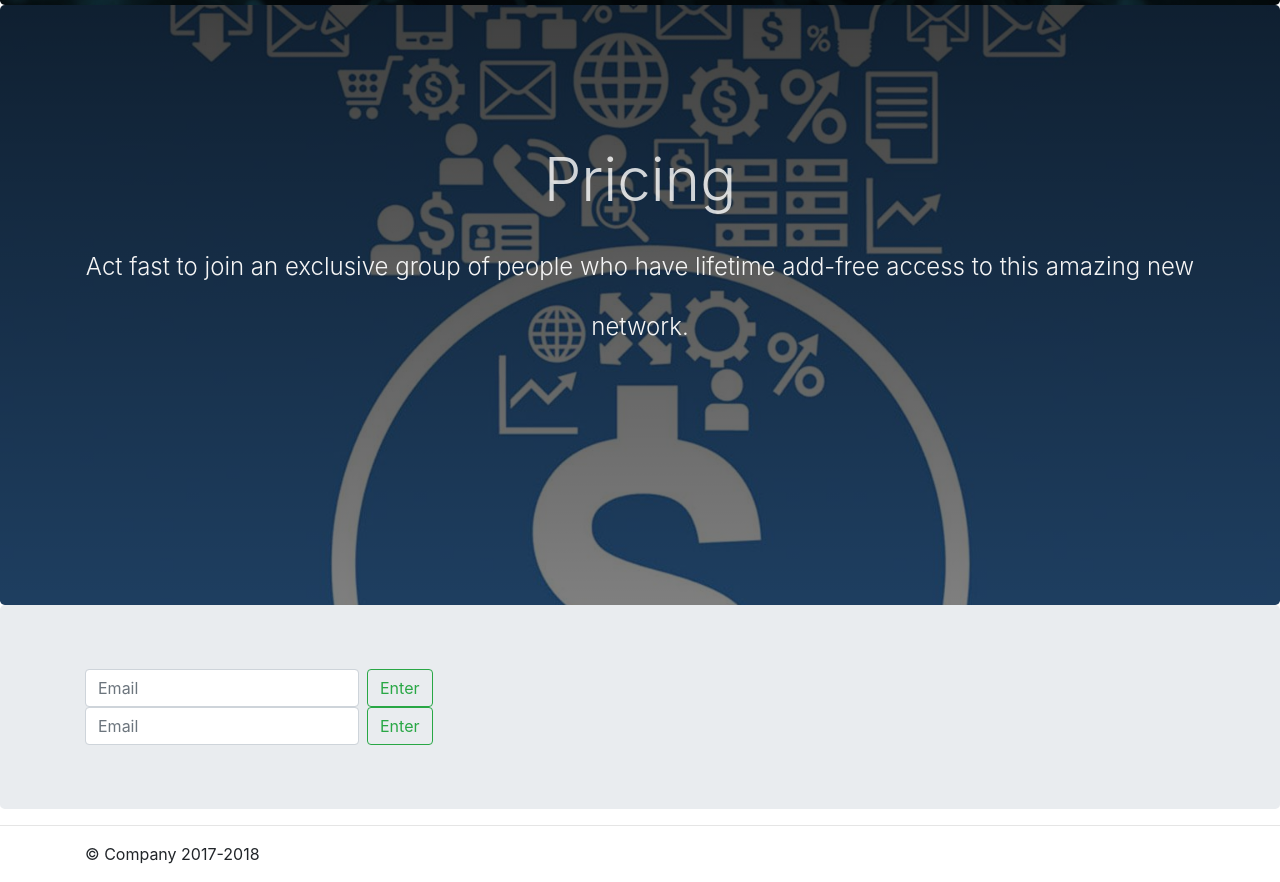
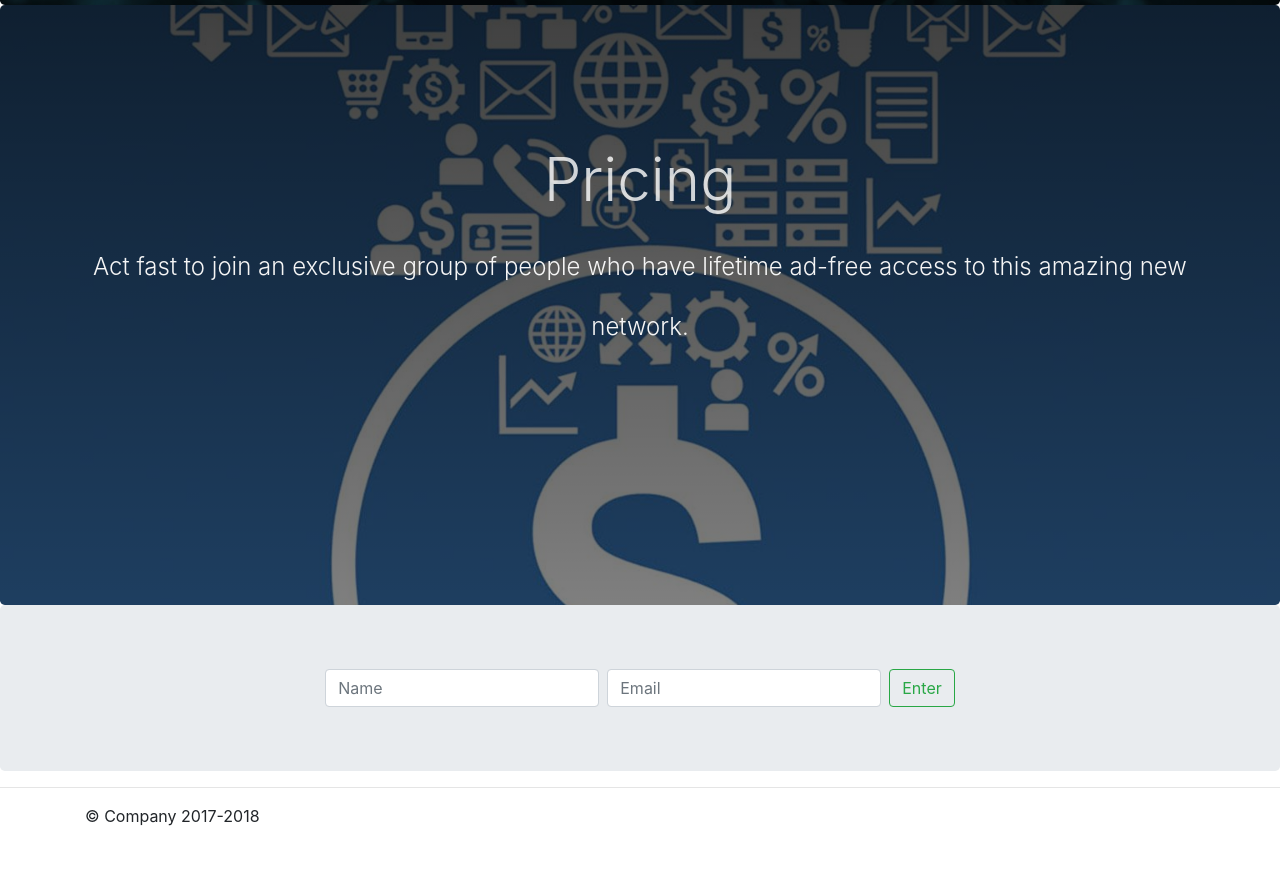
Before and after one commit to jschmidtnj/social-network-website, a plain HTML site: page docs/index.html in a window 1280 px wide. Shown: the part 1227-2109 px from the top of the page. After the commit the page ends 2071 px from the top, so only its background shows below. Drawn offline with nearby package versions, Linux system fonts and the light colour scheme.

Commit message:
added website

```diff
--- a/docs/index.html
+++ b/docs/index.html
@@ -54,19 +54,14 @@
 		<div class="pricing-section jumbotron paral pricing-image">
 			<div class="container">
 				<h1 class="display-3" align="center">Pricing</h1>
-				<p class="lead" align="center">Act fast to join an exclusive group of people who have lifetime add-free access to this amazing new network.</p>
+				<p class="lead" align="center">Act fast to join an exclusive group of people who have lifetime ad-free access to this amazing new network.</p>
 			</div>
 		</div>
 
-		<div class="connect-section jumbotron" align="center">
+		<div class="connect-section jumbotron justify-content-center">
 			<div class="container">
-				<form class="form-inline my-2 my-lg-0" align="center">
-					<input class="form-control mr-sm-2" type="text" placeholder="Email" aria-label="Email">
-					<button class="btn btn-outline-success my-2 my-sm-0" type="submit">Enter</button>
-				</form>
-			</div>
-			<div class="container">
-				<form class="form-inline my-2 my-lg-0">
+				<form class="form-inline my-2 my-lg-0 justify-content-center">
+					<input class="form-control mr-sm-2" type="text" placeholder="Name" aria-label="Name">
 					<input class="form-control mr-sm-2" type="text" placeholder="Email" aria-label="Email">
 					<button class="btn btn-outline-success my-2 my-sm-0" type="submit">Enter</button>
 				</form>
@@ -89,7 +84,7 @@
 		<script src="https://code.jquery.com/jquery-3.2.1.slim.min.js" integrity="sha384-KJ3o2DKtIkvYIK3UENzmM7KCkRr/rE9/Qpg6aAZGJwFDMVNA/GpGFF93hXpG5KkN" crossorigin="anonymous"></script>
 		<script src="https://cdnjs.cloudflare.com/ajax/libs/popper.js/1.12.9/umd/popper.min.js" integrity="sha384-ApNbgh9B+Y1QKtv3Rn7W3mgPxhU9K/ScQsAP7hUibX39j7fakFPskvXusvfa0b4Q" crossorigin="anonymous"></script>
 		<script src="https://maxcdn.bootstrapcdn.com/bootstrap/4.0.0/js/bootstrap.min.js" integrity="sha384-JZR6Spejh4U02d8jOt6vLEHfe/JQGiRRSQQxSfFWpi1MquVdAyjUar5+76PVCmYl" crossorigin="anonymous"></script>
-	<!-- parallax scrolling -->
-	<script src="/js/parallax.js"></script>
+		<!-- parallax scrolling -->
+		<script src="/js/parallax.js"></script>
 	</body>
 	</html>
```
Also changed, not shown: docs/custom.css (line endings or trailing spaces).
